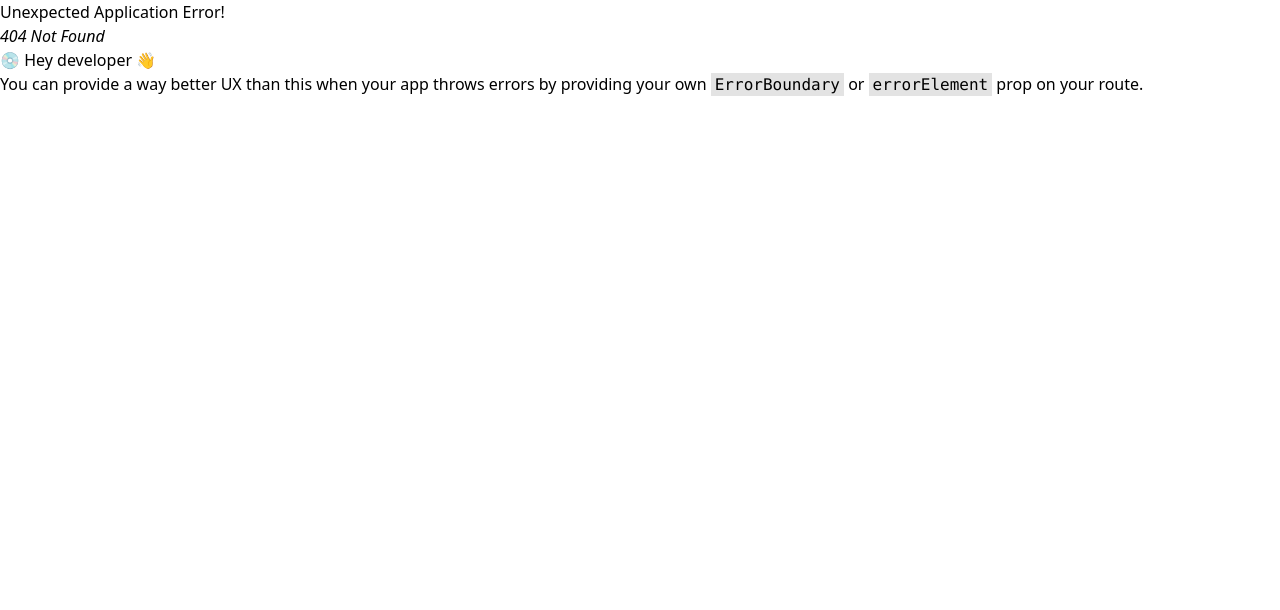
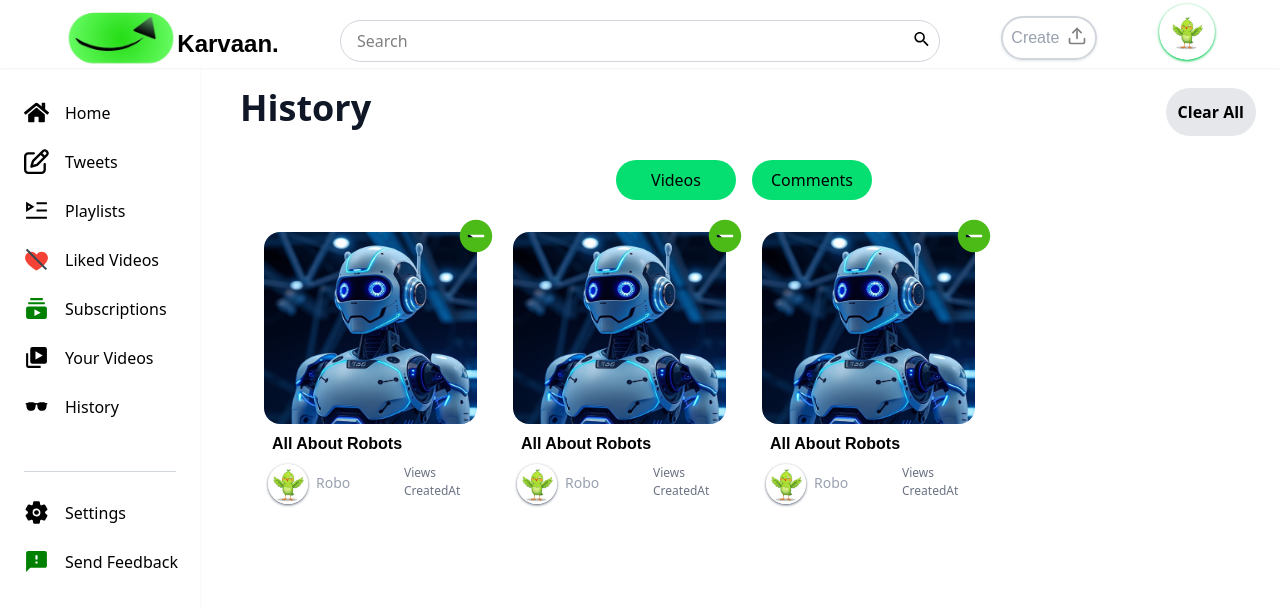
Before and after one commit to dipunjab/karvaan-App-MERN-, a React (Vite) app in the folder frontend/: page /watch-history in a window 1280 px wide. Before the commit this address had no page. Shown: the top 610 px of the page. Built offline with nearby package versions, Linux system fonts and the light colour scheme; no server answers.

Commit message:
History page designed and made changes

```diff
--- a/frontend/src/components/LikedVideoCard.jsx
+++ b/frontend/src/components/ButtonVideoCard.jsx
@@ -3,7 +3,7 @@ import robot from "../assets/robot.jfif"
 import profileIcon from "../assets/profileIcon.jfif"
 import { IoIosRemoveCircle } from "react-icons/io";
 
-const LikedVideoCard = () => {
+const ButtonVideoCard = () => {
     return (
         <div className='relative mr-4'>
             <div className="flex flex-col mt-4 rounded-2xl w-full hover:shadow hover:shadow-gray-300 cursor-pointer">
@@ -29,4 +29,4 @@ const LikedVideoCard = () => {
     )
 }
 
-export default LikedVideoCard
+export default ButtonVideoCard
--- a/frontend/src/components/Header/CreateButton.jsx
+++ b/frontend/src/components/Header/CreateButton.jsx
@@ -11,7 +11,7 @@ const CreateButton = () => {
             {
                 isAuthenticated ?
                     (
-                        <div className='cursor-pointer'>
+                        <div className='cursor-pointer flex gap-2'>
                             <h2 className='text-gray-400 font-palanquin sm:block hidden'>Create</h2>
                             <FiUpload size={20} color='gray' />
                         </div>
--- a/frontend/src/components/Header/Header.jsx
+++ b/frontend/src/components/Header/Header.jsx
@@ -53,7 +53,7 @@ const Header = () => {
       </div>
 
       {/* upload button */}
-      <div className='mt-4'>
+      <div className='mt-3'>
         <CreateButton/>
       </div>
 
--- a/frontend/src/components/YourVideosCard.jsx
+++ b/frontend/src/components/YourVideosCard.jsx
@@ -18,7 +18,7 @@ const YourVideosCard = () => {
                 </div>
             </div>
             <div className='border-l-2 border-l-gray-50 ml-1'>
-                <div className='ml-3'>
+                <div className='flex flex-col ml-3 gap-7'>
                 <MdAutoDelete size={30} color='green'/>
                 <FaEdit size={30} color='green'/>
                 </div>
--- /dev/null
+++ b/frontend/src/pages/History.jsx
@@ -0,0 +1,26 @@
+import React from 'react'
+import ButtonVideoCard from '../components/ButtonVideoCard'
+
+const History = () => {
+  return (
+    <div>
+        <div>
+            <div className='flex justify-between'>
+                <h1 className='ml-12 sm:ml-2 text-4xl text-gray-900 font-bold'>History</h1>
+                <button className='bg-gray-200 p-3 rounded-4xl sm:w-15md:w-30 font-semibold hover:bg-gray-400 cursor-pointer'>Clear All</button>
+            </div>
+            <div className='mt-6 flex gap-4 justify-center items-center'>
+                <h2 className='p-2 rounded-4xl bg-green-400 w-30 text-center cursor-pointer hover:bg-green-300'>Videos</h2>
+                <h2 className='p-2 rounded-4xl bg-green-400 w-30 text-center cursor-pointer hover:bg-green-300'>Comments</h2>
+            </div>
+        </div>
+        <div className='ml-4 grid grid-cols-1 md:grid-cols-3 lg:grid-cols-4 gap-5 p-4'>
+            <ButtonVideoCard/>
+            <ButtonVideoCard/>
+            <ButtonVideoCard/>
+        </div>
+    </div>
+  )
+}
+
+export default History
--- a/frontend/src/pages/LikedVideos.jsx
+++ b/frontend/src/pages/LikedVideos.jsx
@@ -1,15 +1,15 @@
 import React from 'react'
-import LikedVideoCard from '../components/LikedVideoCard'
+import ButtonVideoCard from '../components/ButtonVideoCard'
 
 const LikedVideos = () => {
   return (
     <div>
       <h1 className='ml-8 sm:ml-2 text-4xl text-gray-900 font-bold'>Liked Videos <span className='text-2xl font-medium text-gray-300'> <span className='text-4xl'>.</span> (200)</span></h1>
       <div className='grid md:grid-cols-2 lg:grid-cols-3 mt-6 ml-8 sm:ml-2'>
-        <LikedVideoCard/>
-        <LikedVideoCard/>
-        <LikedVideoCard/>
-        <LikedVideoCard/>
+        <ButtonVideoCard/>
+        <ButtonVideoCard/>
+        <ButtonVideoCard/>
+        <ButtonVideoCard/>
       </div>
     </div>
   )
--- a/frontend/src/pages/index.js
+++ b/frontend/src/pages/index.js
@@ -4,6 +4,8 @@ import Playlists from "./Playlists";
 import LikedVideos from "./LikedVideos"
 import Subscriptions from "./Subscriptions"
 import YourVideos from "./YourVideos";
+import History from "./History";
+
 
 export {
     Home,
@@ -11,5 +13,6 @@ export {
     Playlists,
     LikedVideos,
     Subscriptions,
-    YourVideos
+    YourVideos,
+    History
 }
```
Also changed, not shown: frontend/src/main.jsx (+6 -1 lines).
